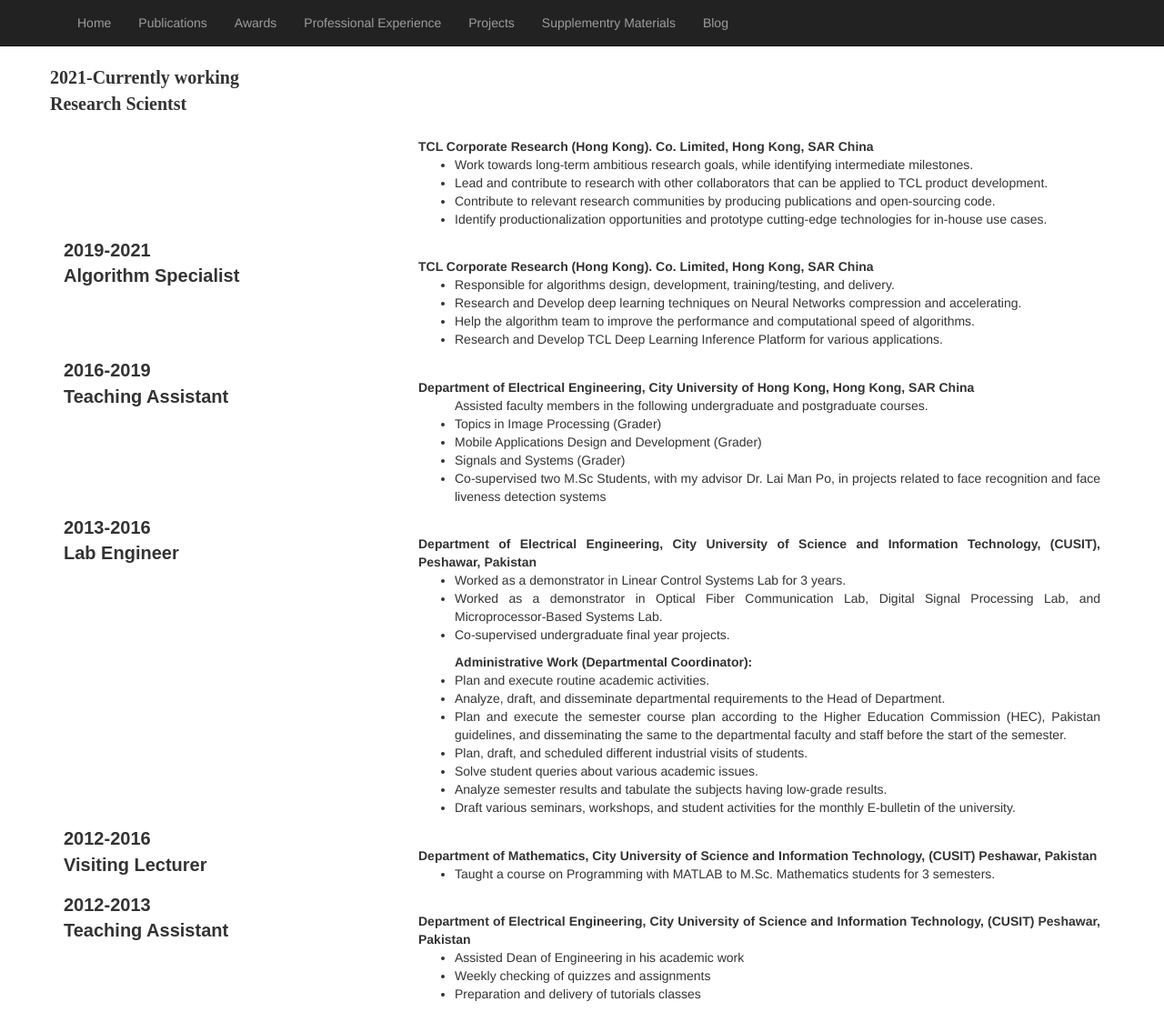
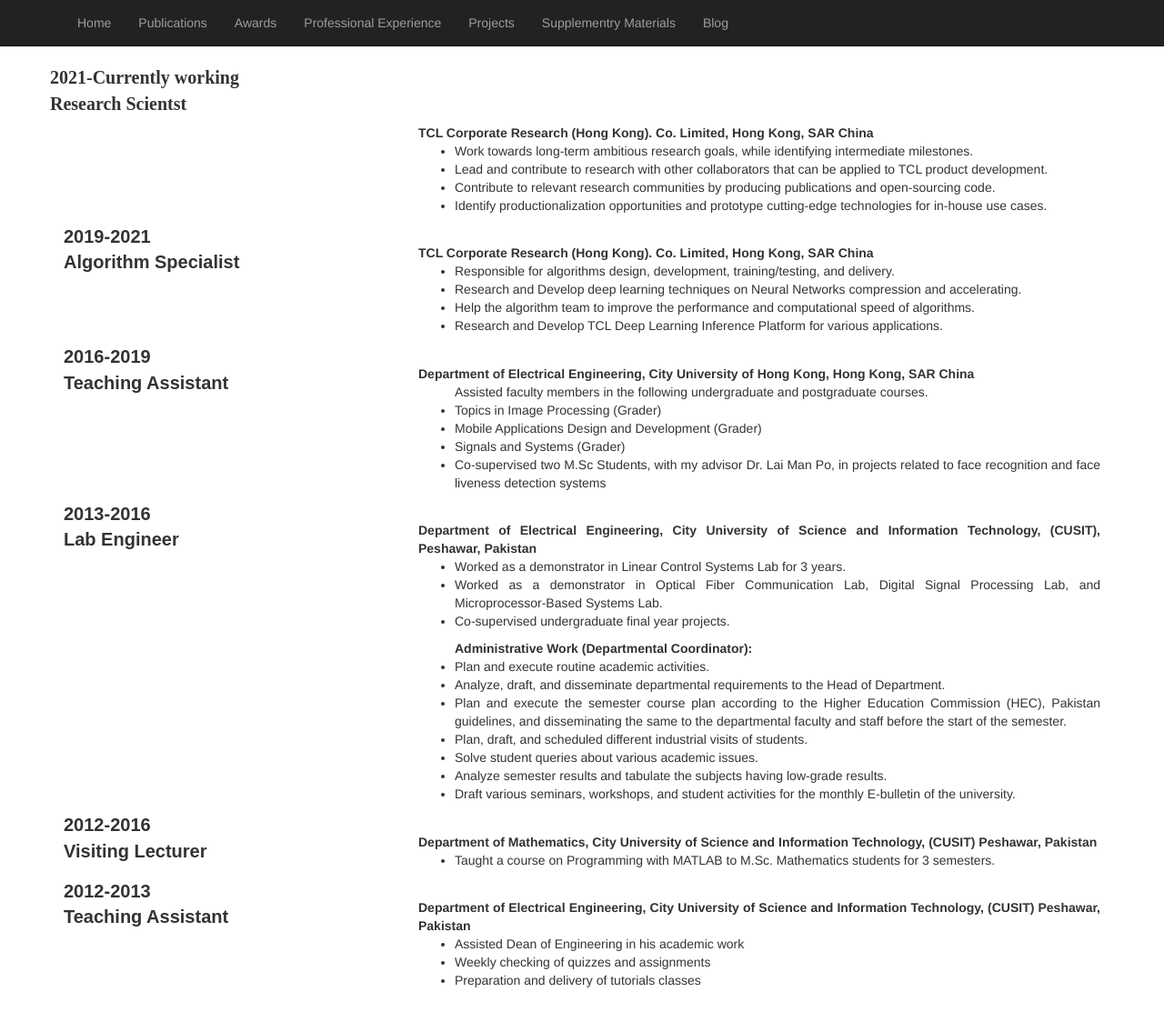
Before and after one commit to yasar-rehman/yasar, a Jekyll site: the page built from experience.md, in a window 1280 px wide. Shown: the whole page at 91% size. Built offline with Jekyll 4.4.1, drawn with Linux system fonts in a browser that asks for light colours; some web fonts are replaced.

Commit message:
Update experience.md

```diff
--- a/experience.md
+++ b/experience.md
@@ -2,16 +2,13 @@
 layout: default
 title: yasar
 ---
-
-
 <div class="row">
  <div clss="col-md-4 pull-left">
   <div style="font-family: 'Oswald', san-serif; font-size: 20px;"><b>2021-Currently working<br>
    Research Scientst </b> </div>
    </div>
-
   <div class="col-md-8 pull-right">
-   <div style="margin-top:3%; text-align:justify;">
+   <div style="margin-top:1%; text-align:justify;">
     <b>TCL Corporate Research (Hong Kong). Co. Limited, Hong Kong, SAR China</b> <br>
        <ul>
         <li>Work towards long-term ambitious research goals, while identifying intermediate milestones.</li>
```
